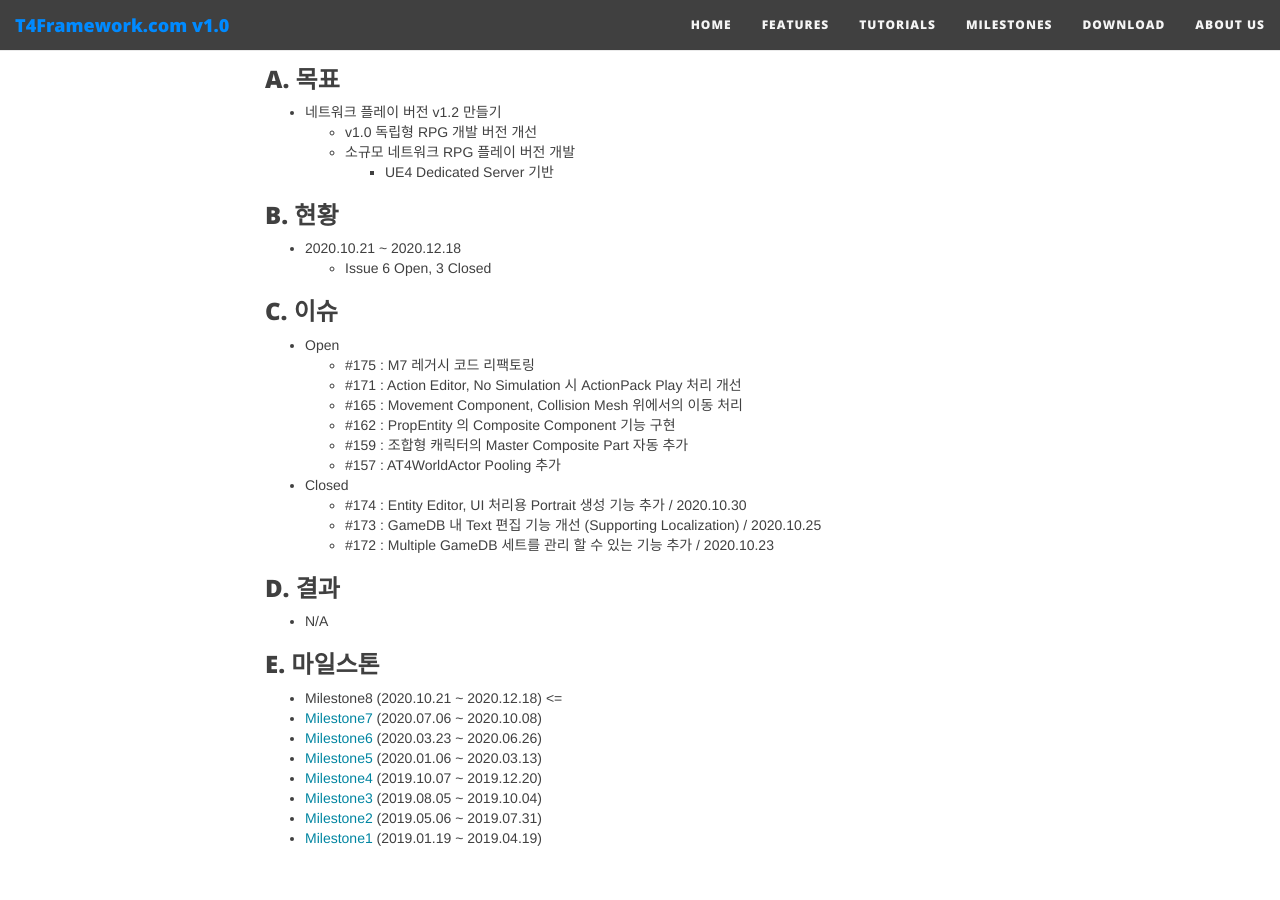
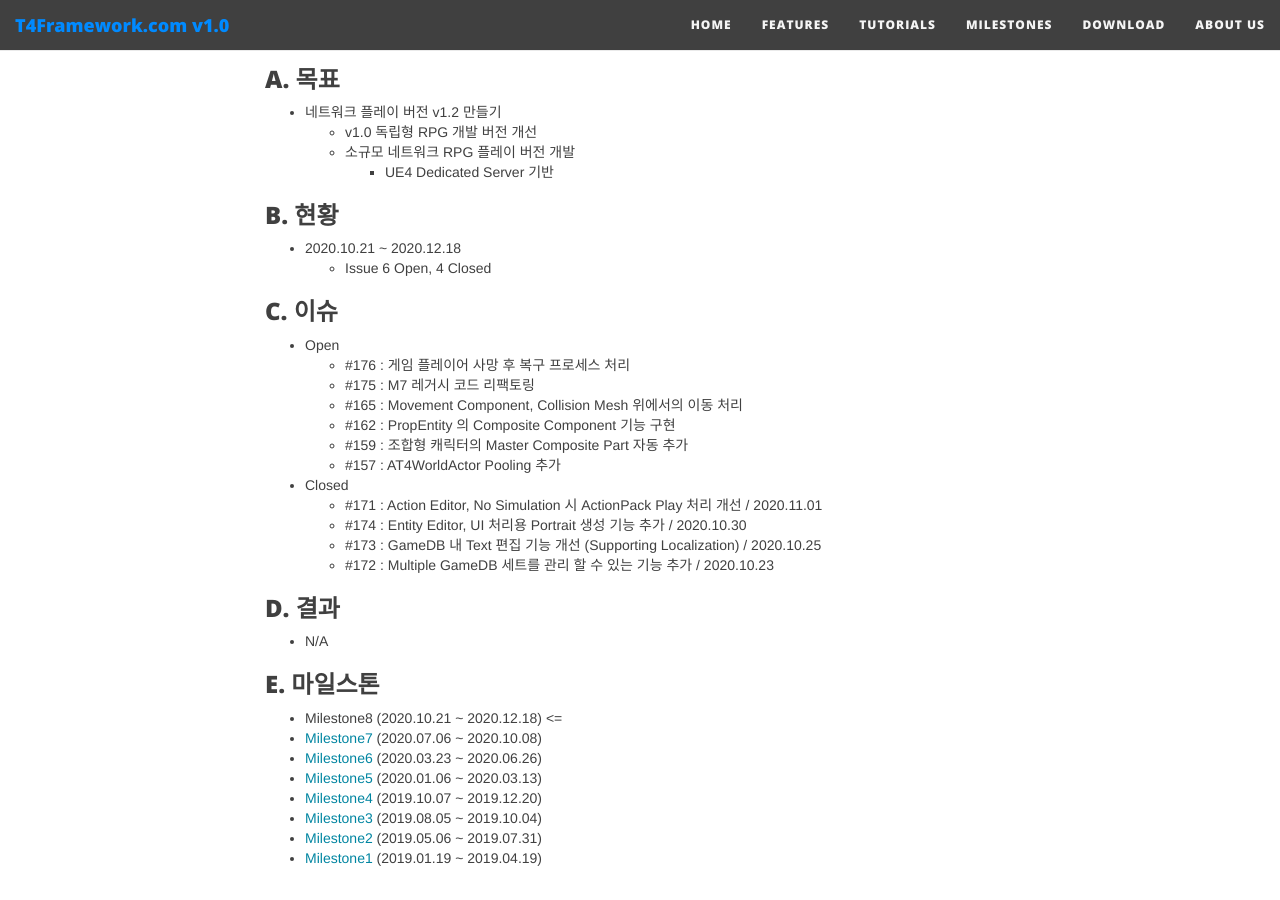
Before and after one commit to T4Framework/T4Framework_WebSite, a Jekyll site: the page built from docs/T4Framework_Milestone8_Achieved.md, in a window 1280 px wide and 900 px high, scrolled down 317 px. Built offline with Jekyll 4.4.1, drawn with Linux system fonts in a browser that asks for light colours; nearby versions of some CDN libraries.

Commit message:
마일스톤 8 업데이트

```diff
--- a/docs/T4Framework_Milestone8_Achieved.md
+++ b/docs/T4Framework_Milestone8_Achieved.md
@@ -15,19 +15,20 @@ subtitle: Milestone 8 (2020.10.21 ~ 2020.12.18)
 ### B. 현황
 
 - 2020.10.21 ~ 2020.12.18
-  - Issue 6 Open, 3 Closed
+  - Issue 6 Open, 4 Closed
 
 ### C. 이슈
 
 - Open
+  - #176 : 게임 플레이어 사망 후 복구 프로세스 처리
   - #175 : M7 레거시 코드 리팩토링
-  - #171 : Action Editor, No Simulation 시 ActionPack Play 처리 개선
   - #165 : Movement Component, Collision Mesh 위에서의 이동 처리
   - #162 : PropEntity 의 Composite Component 기능 구현
   - #159 : 조합형 캐릭터의 Master Composite Part 자동 추가
   - #157 : AT4WorldActor Pooling 추가
 
 - Closed
+  - #171 : Action Editor, No Simulation 시 ActionPack Play 처리 개선 / 2020.11.01
   - #174 : Entity Editor, UI 처리용 Portrait 생성 기능 추가 / 2020.10.30
   - #173 : GameDB 내 Text 편집 기능 개선 (Supporting Localization) / 2020.10.25
   - #172 : Multiple GameDB 세트를 관리 할 수 있는 기능 추가 / 2020.10.23
```
